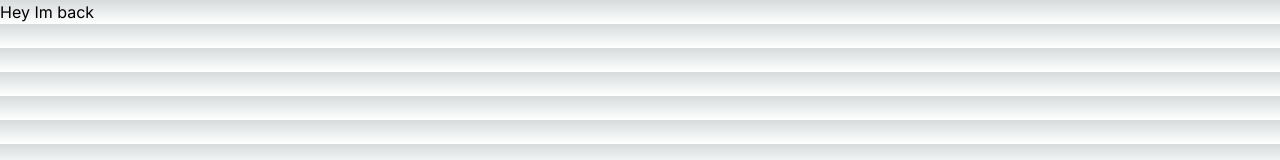
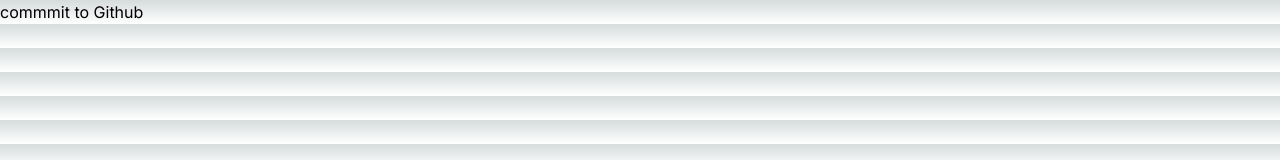
Before and after one commit to vienhong20/share_prompts, a Next.js app: page /user in a window 1280 px wide. Shown: the top 160 px of the page. Built offline with nearby package versions, Linux system fonts and the light colour scheme.

Commit message:
Update page.js

```diff
--- a/app/user/page.js
+++ b/app/user/page.js
@@ -2,7 +2,7 @@ import React from 'react'
 
 function page() {
   return (
-    <div>Hey Im back</div>
+    <div>commmit to Github</div>
   )
 }
 
```
